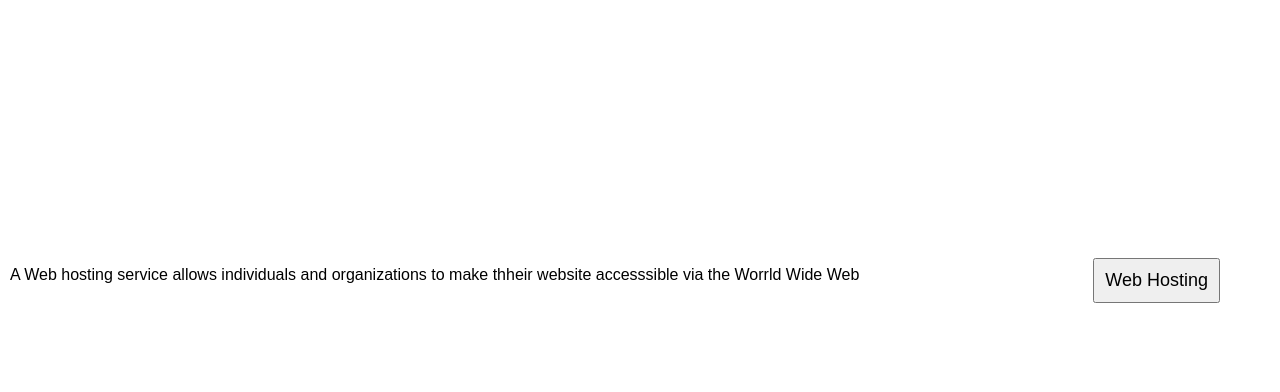
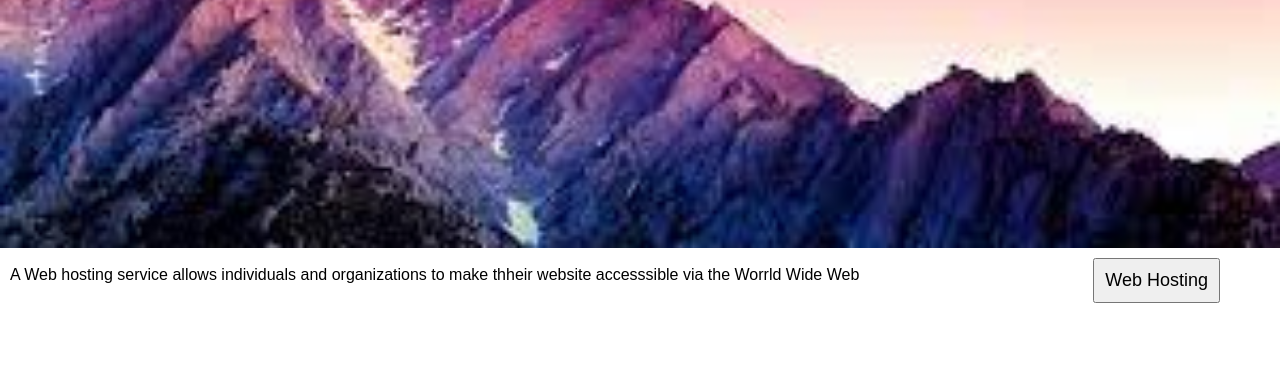
Before and after one commit to FlowerbeanAnsh/Fullstack-Final-Practical, a plain HTML site: page index.html in a window 1280 px wide. Shown: the part 408-800 px from the top of the page. Drawn offline with Linux system fonts and the light colour scheme.

Commit message:
Update index.html

```diff
--- a/index.html
+++ b/index.html
@@ -40,7 +40,7 @@
 
        height: 580px;
        width: 100%;
-       background-image: url(./images/background.jpg);
+       background-image: url(./background.jpg);
        background-repeat: no-repeat;
        background-size: cover;
 
```
